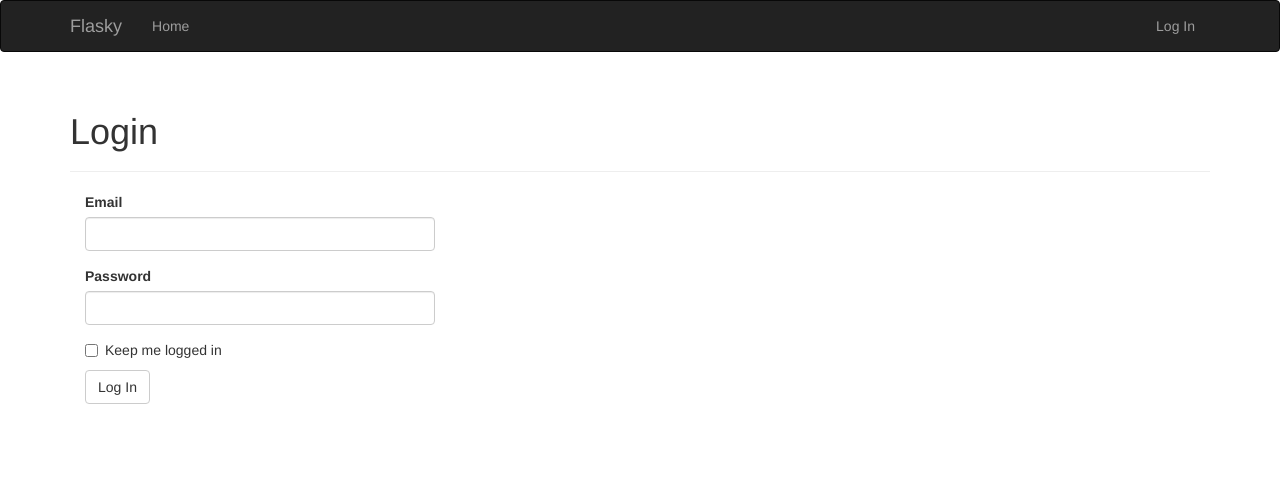
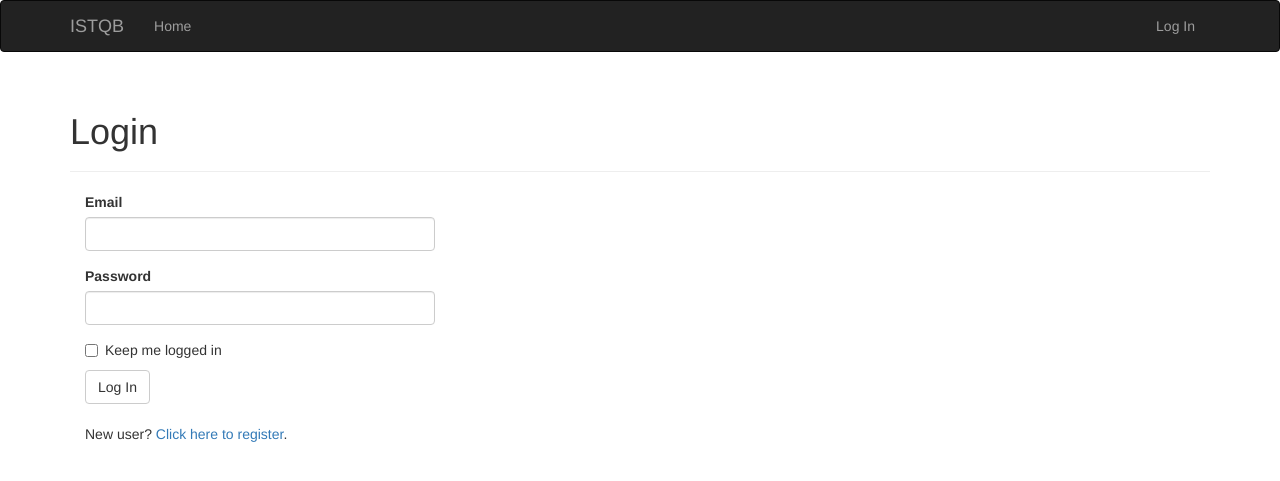
Before and after one commit to rbyelyy/poll, a Flask app: page /auth/login in a window 1280 px wide. Shown: the top 481 px of the page. Run offline with Flask 2, Linux system fonts and the light colour scheme; some libraries are stand-ins or nearby versions.

Commit message:
Login and registration works

```diff
--- a/app/auth/forms.py
+++ b/app/auth/forms.py
@@ -1,11 +1,34 @@
 from flask.ext.wtf import Form
 from wtforms import StringField, PasswordField, BooleanField, SubmitField
-from wtforms.validators import Required, Length, Email
+from wtforms.validators import DataRequired, Length, Email, Regexp, EqualTo, ValidationError
+from ..models import User
 
 
 class LoginForm(Form):
-    email = StringField('Email', validators=[Required(), Length(1, 64),
+    email = StringField('Email', validators=[DataRequired(), Length(1, 64),
                                              Email()])
-    password = PasswordField('Password', validators=[Required()])
+    password = PasswordField('Password', validators=[DataRequired()])
     remember_me = BooleanField('Keep me logged in')
     submit = SubmitField('Log In')
+
+
+class RegisterForm(Form):
+    email = StringField('Email', validators=[DataRequired(), Length(1, 64), Email()])
+    username = StringField('Username', validators=[
+        DataRequired(), Length(1, 64), Regexp('^[A-Za-z][A-Za-z0-9_.]*$', 0,
+                                              'Usernames must have only letters, '
+                                              'numbers, dots or underscores')])
+
+    password = PasswordField('Password', validators=[DataRequired(),
+                                                     EqualTo('password2', message='Passwords must match.')])
+    password2 = PasswordField('Confirm password', validators=[DataRequired(),
+                                                              EqualTo('password', message='Passwords must match.')])
+    submit = SubmitField('Register')
+
+    def validate_email(self, field):
+        if User.query.filter_by(email=field.data).first():
+            raise ValidationError('Email already registered.')
+
+    def validate_username(self, field):
+        if User.query.filter_by(username=field.data).first():
+            raise ValidationError('Username already in use.')
--- a/app/auth/views.py
+++ b/app/auth/views.py
@@ -1,9 +1,25 @@
 from flask import render_template, redirect, request, url_for, flash
-from flask.ext.login import login_user, logout_user, login_required
+from flask.ext.login import login_user, logout_user, login_required, current_user
 from . import auth
 from ..models import User
-from .forms import LoginForm
+from .. import db
+from ..email import send_email
+from .forms import LoginForm, RegisterForm
 
+@auth.before_app_request
+def before_request():
+    if current_user.is_authenticated():
+        if not current_user.confirmed \
+                and request.endpoint[:5] != 'auth.' \
+                and request.endpoint != 'static':
+            return redirect(url_for('auth.unconfirmed'))
+
+
+@auth.route('/unconfirmed')
+def unconfirmed():
+    if current_user.is_anonymous() or current_user.confirmed:
+        return redirect(url_for('main.index'))
+    return render_template('auth/unconfirmed.html')
 
 @auth.route('/login', methods=['GET', 'POST'])
 def login():
@@ -17,6 +33,45 @@ def login():
     return render_template('auth/login.html', form=form)
 
 
+@auth.route('/register', methods=['GET', 'POST'])
+def register():
+    form = RegisterForm()
+    if form.validate_on_submit():
+        user = User(email=form.email.data,
+                    username=form.username.data,
+                    password=form.password.data)
+        db.session.add(user)
+        db.session.commit()
+        token = user.generate_confirmation_token()
+        send_email(user.email, 'Confirm Your Account',
+                   'auth/mail/confirm', user=user, token=token)
+        flash('A confirmation email has been sent to you by email.')
+        return redirect(url_for('auth.login'))
+    return render_template('auth/registration.html', form=form)
+
+
+@auth.route('/confirm/<token>')
+@login_required
+def confirm(token):
+    if current_user.confirmed:
+        return redirect(url_for('main.index'))
+    if current_user.confirm(token):
+        flash('You have confirmed your account. Thanks!')
+    else:
+        flash('The confirmation link is invalid or has expired.')
+    return redirect(url_for('main.index'))
+
+
+@auth.route('/confirm')
+@login_required
+def resend_confirmation():
+    token = current_user.generate_confirmation_token()
+    send_email(current_user.email, 'Confirm Your Account',
+               'auth/email/confirm', user=current_user, token=token)
+    flash('A new confirmation email has been sent to you by email.')
+    return redirect(url_for('main.index'))
+
+
 @auth.route('/logout')
 @login_required
 def logout():
--- a/app/templates/auth/login.html
+++ b/app/templates/auth/login.html
@@ -1,7 +1,7 @@
 {% extends "base.html" %}
 {% import "bootstrap/wtf.html" as wtf %}
 
-{% block title %}Flasky - Login{% endblock %}
+{% block title %}ISTQB - Login{% endblock %}
 
 {% block page_content %}
 <div class="page-header">
@@ -9,5 +9,13 @@
 </div>
 <div class="col-md-4">
     {{ wtf.quick_form(form) }}
+
+    {% if not current_user.is_authenticated() %}
+        <br>
+        <p>
+            New user? <a href="{{ url_for('auth.register') }}">Click here to register</a>.
+        </p>
+    {% endif %}
+
 </div>
 {% endblock %}
--- a/app/templates/base.html
+++ b/app/templates/base.html
@@ -1,6 +1,6 @@
 {% extends "bootstrap/base.html" %}
 
-{% block title %}Flasky{% endblock %}
+{% block title %}ISTQB{% endblock %}
 
 {% block head %}
 {{ super() }}
@@ -18,7 +18,7 @@
                 <span class="icon-bar"></span>
                 <span class="icon-bar"></span>
             </button>
-            <a class="navbar-brand" href="{{ url_for('main.index') }}">Flasky</a>
+            <a class="navbar-brand" href="{{ url_for('main.index') }}">ISTQB</a>
         </div>
         <div class="navbar-collapse collapse">
             <ul class="nav navbar-nav">
--- a/app/templates/index.html
+++ b/app/templates/index.html
@@ -1,9 +1,9 @@
 {% extends "base.html" %}
 
-{% block title %}Flasky{% endblock %}
+{% block title %}ISTQB{% endblock %}
 
 {% block page_content %}
 <div class="page-header">
-    <h1>Hello, {% if current_user.is_authenticated() %}{{ current_user.username }}{% else %}Stranger{% endif %}!</h1>
+    <h1>Hello, {% if current_user.is_authenticated() %}{{ current_user.username }}{% else %}Tester{% endif %}!</h1>
 </div>
 {% endblock %}
--- /dev/null
+++ b/app/templates/mail/new_user.html
@@ -0,0 +1 @@
+User <b>{{ user.username }}</b> has joined.
--- /dev/null
+++ b/app/templates/mail/new_user.txt
@@ -0,0 +1 @@
+User {{ user.username }} has joined.
--- a/config.py
+++ b/config.py
@@ -10,9 +10,9 @@ class Config:
     MAIL_USE_TLS = True
     MAIL_USERNAME = os.environ.get('MAIL_USERNAME') or 'rbyelyy'
     MAIL_PASSWORD = os.environ.get('MAIL_PASSWORD') or '1r98305b'
-    FLASKY_MAIL_SUBJECT_PREFIX = '[Flasky]'
-    FLASKY_MAIL_SENDER = 'Flasky Admin <flasky@example.com>'
-    FLASKY_ADMIN = os.environ.get('FLASKY_ADMIN')
+    FLASKY_MAIL_SUBJECT_PREFIX = '[ISTQB]'
+    FLASKY_MAIL_SENDER = 'ISTQB Admin <flasky@example.com>'
+    FLASKY_ADMIN = os.environ.get('ISTQB_ADMIN')
 
     @staticmethod
     def init_app(app):
--- a/manage.py
+++ b/manage.py
@@ -1,7 +1,7 @@
 #!/usr/bin/env python
 import os
 from app import create_app, db
-from app.models import User, Role
+from app.models import User, Role, History, Question, Answer
 from flask.ext.script import Manager, Shell
 from flask.ext.migrate import Migrate, MigrateCommand
 
@@ -11,7 +11,7 @@ migrate = Migrate(app, db)
 
 
 def make_shell_context():
-    return dict(app=app, db=db, User=User, Role=Role)
+    return dict(app=app, db=db, User=User, Role=Role, History=History, Question=Question, Answer=Answer)
 manager.add_command("shell", Shell(make_context=make_shell_context))
 manager.add_command('db', MigrateCommand)
 
```
Also changed, not shown: app/models.py (+56 -2 lines), app/templates/auth/mail/confirm.html (added, +8 -0 lines), app/templates/auth/registration.html (added, +13 -0 lines), app/templates/auth/unconfirmed.html (added, +20 -0 lines), data-dev.sqlite.
